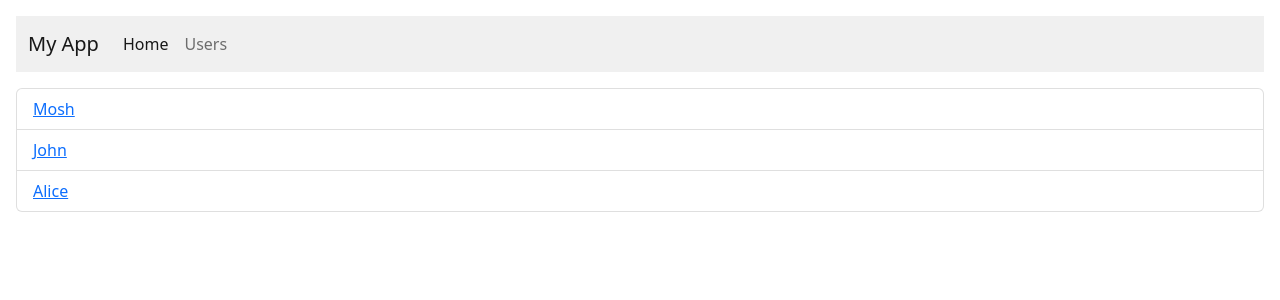
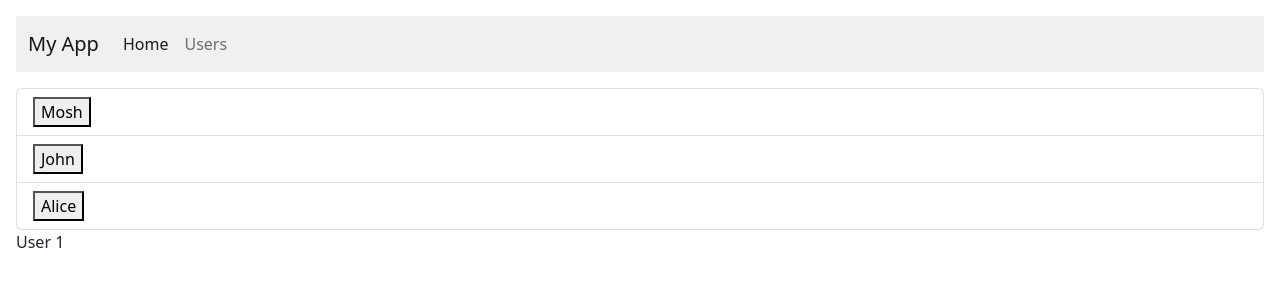
Before and after one commit to KrisGosp/react-query-learn, a React (Vite) app: page /users in a window 1280 px wide. Shown: the top 300 px of the page. Built offline with nearby package versions, Linux system fonts and the light colour scheme.

Commit message:
Exercise

```diff
--- a/src/routing/UserListPage.tsx
+++ b/src/routing/UserListPage.tsx
@@ -1,19 +1,25 @@
+import { useState } from "react";
 import { Link } from "react-router-dom";
 
 const UserListPage = () => {
+  const [user, setUser] = useState(1);
   const users = [
     { id: 1, name: "Mosh" },
     { id: 2, name: "John" },
     { id: 3, name: "Alice" },
   ];
   return (
+    <div className="flex">
       <ul className="list-group">
         {users.map((user) => (
           <li className="list-group-item" key={user.id}>
-          <Link to={`/users/${user.id}`}>{user.name}</Link>
+            {/* <Link to={`/users/${user.id}`}>{user.name}</Link> */}
+            <button onClick={() => setUser(user.id)}>{user.name}</button>
           </li>
         ))}
       </ul>
+      <div>User {user}</div>
+    </div>
   );
 };
 
```
Lines whose indentation alone changed are shown as unchanged.
